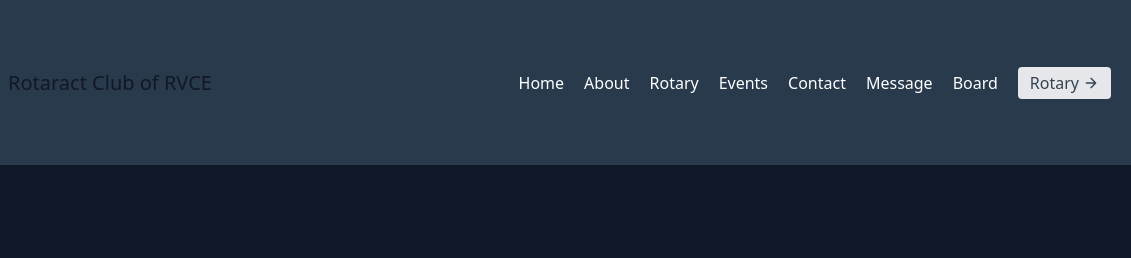
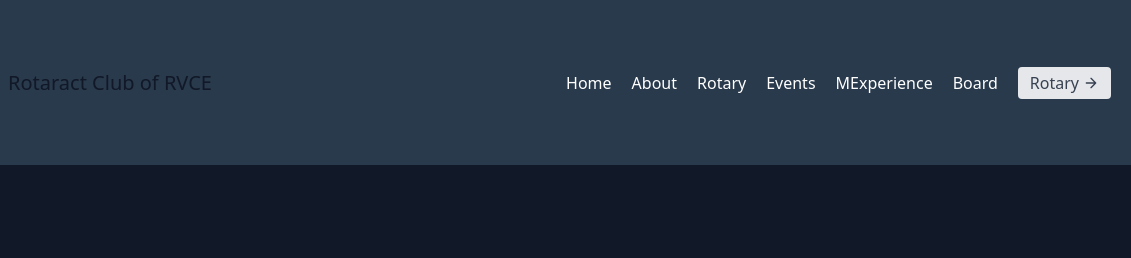
Before and after one commit to AbhinandSB/rotaractmainbackup, a plain HTML site: page index.html in a window 1280 px wide. Shown: the top 258 px of the page, 149-1280 px from the left. Drawn offline with nearby package versions, Linux system fonts and the light colour scheme.

Commit message:
Update index.html

```diff
--- a/index.html
+++ b/index.html
@@ -54,8 +54,7 @@
         <a href="about.html" class="mr-5 hover:text-gray-900" id="navhigh">About</a>
         <a class="mr-5 hover:text-gray-900" id="navhigh">Rotary</a>
         <a href="events.html" class="mr-5 hover:text-gray-900" id="navhigh">Events</a>
-        <a class="mr-5 hover:text-gray-900" id="navhigh">Contact</a>
-        <a class="mr-5 hover:text-gray-900" id="navhigh">Message</a>
+        <a class="mr-5 hover:text-gray-900" id="navhigh">MExperience</a>
         <a class="mr-5 hover:text-gray-900">Board</a>
       </nav>
       <button class="inline-flex items-center bg-gray-200 border-0 py-1 px-3 focus:outline-none hover:bg-gray-300 rounded text-base mt-4 md:mt-0">Rotary
```
